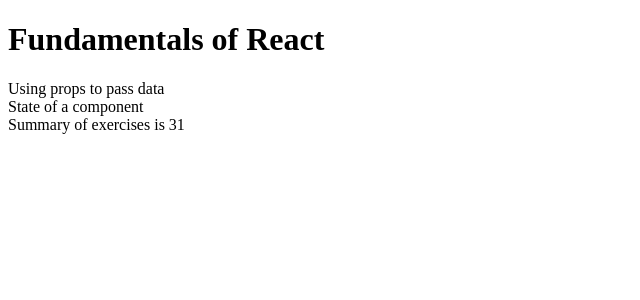
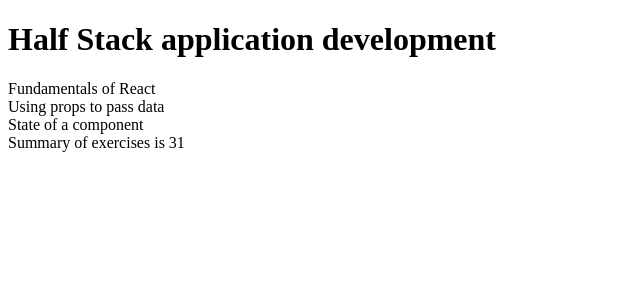
Before and after one commit to CharoLertora/Curso-Full-Stack, a React (Vite) app in the folder part1/part1/: page / in a window 1280 px wide. Shown: the top 300 px of the page, without its empty margins (0-640 px from the left). Built offline with nearby package versions, Linux system fonts and the light colour scheme.

Commit message:
Agrego una modificación pequeña

```diff
--- a/part1/part1/src/App.jsx
+++ b/part1/part1/src/App.jsx
@@ -63,7 +63,8 @@
 
 return(
   <div>
-    <Title title={part1.name} />
+    <Title title={course} />
+    <Body content={part1.name}/>
     <Body content={part2.name}/>
     <Body content={part3.name}/>
 
```
